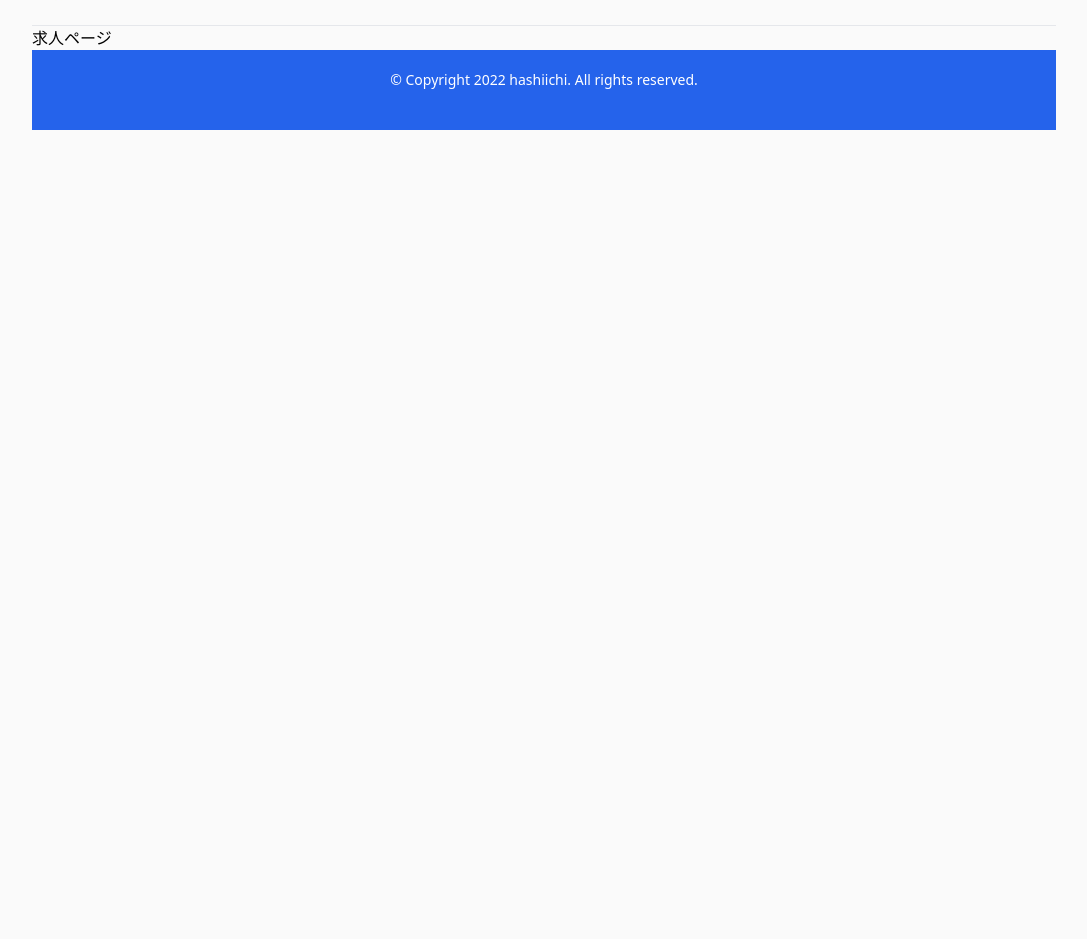
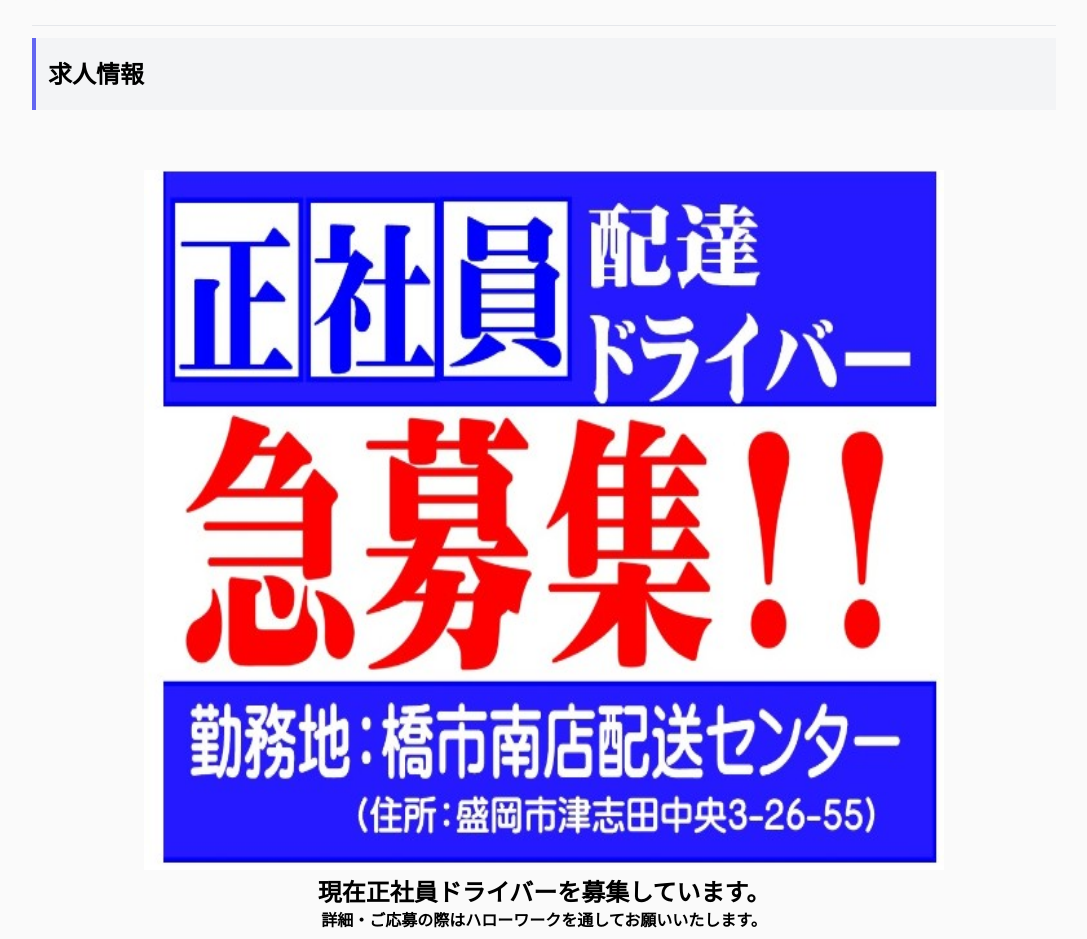
Before and after one commit to knm22mukk/841web, a Next.js app: page /recruit in a window 1280 px wide. Shown: the part 73-1012 px from the top of the page, without its empty margins (96-1183 px from the left). Before the commit the page ends 800 px from the top, so only its background shows below. Built offline with nearby package versions, Linux system fonts and the light colour scheme.

Commit message:
求人ページの作成

```diff
--- a/src/pages/recruit/index.tsx
+++ b/src/pages/recruit/index.tsx
@@ -1,9 +1,22 @@
+import Image from 'next/image';
 import Layout from '@components/Layout';
+import PageHeader from '@components/PageHeader';
 
 const Recruit = () => {
   return (
     <Layout>
-      <h4 className=''>求人ページ</h4>
+      <PageHeader title='求人情報' />
+      <div className='py-12 text-center'>
+        <Image
+          src='/images/recruit.jpg'
+          width={800}
+          height={700}
+          alt='recruit-image'
+          className=''
+        />
+        <h4 className='text-2xl font-bold text-center'>現在正社員ドライバーを募集しています。</h4>
+        <p className='font-bold'>詳細・ご応募の際はハローワークを通してお願いいたします。</p>
+      </div>
     </Layout>
   );
 };
```
Also changed, not shown: public/images/recruit.jpg (added).
